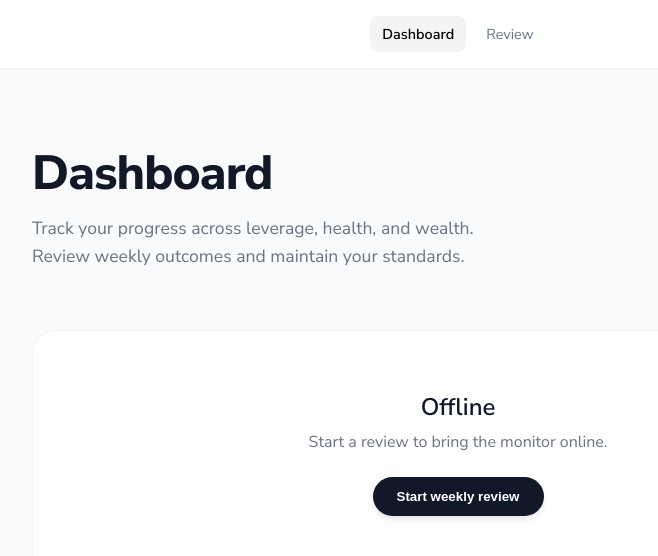
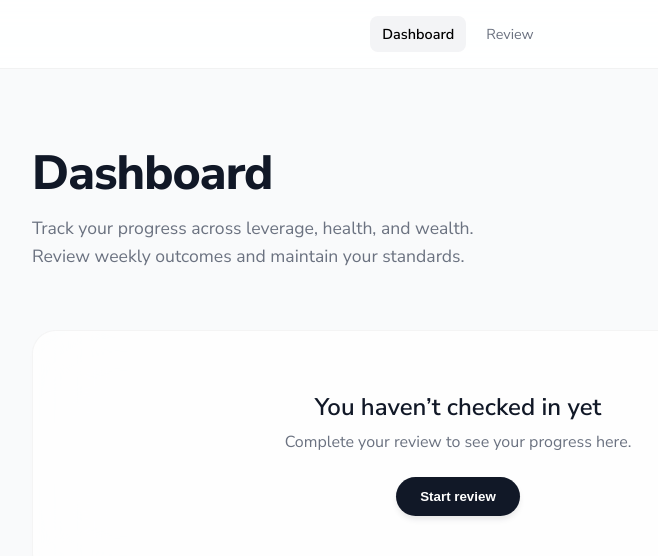
Before and after one commit to 16pxMs/accountability-app, a Next.js app: page / in a window 1280 px wide. Shown: the top 556 px of the page, without its empty margins (182-840 px from the left). Built offline with nearby package versions, Linux system fonts and the light colour scheme.

Commit message:
refactor: updated dashboard offline copy

```diff
--- a/src/app/page.tsx
+++ b/src/app/page.tsx
@@ -128,8 +128,8 @@ function DashboardContent() {
 
       {isEmpty ? (
         <div className="glass-panel" style={{ padding: '60px', textAlign: 'center' }}>
-          <h2 style={{ fontSize: '1.5rem', fontWeight: 600, color: '#111827' }}>Offline</h2>
-          <p style={{ color: '#6B7280', marginTop: '8px', marginBottom: '24px' }}>Start a review to bring the monitor online.</p>
+          <h2 style={{ fontSize: '1.5rem', fontWeight: 600, color: '#111827' }}>You haven’t checked in yet</h2>
+          <p style={{ color: '#6B7280', marginTop: '8px', marginBottom: '24px' }}>Complete your review to see your progress here.</p>
           <Link href="/review">
             <button style={{
               padding: '12px 24px', borderRadius: '999px',
@@ -140,7 +140,7 @@ function DashboardContent() {
               transition: 'all 0.2s',
               boxShadow: '0 4px 6px -1px rgba(0,0,0,0.1)'
             }}>
-              Start weekly review
+              Start review
             </button>
           </Link>
         </div>
```
